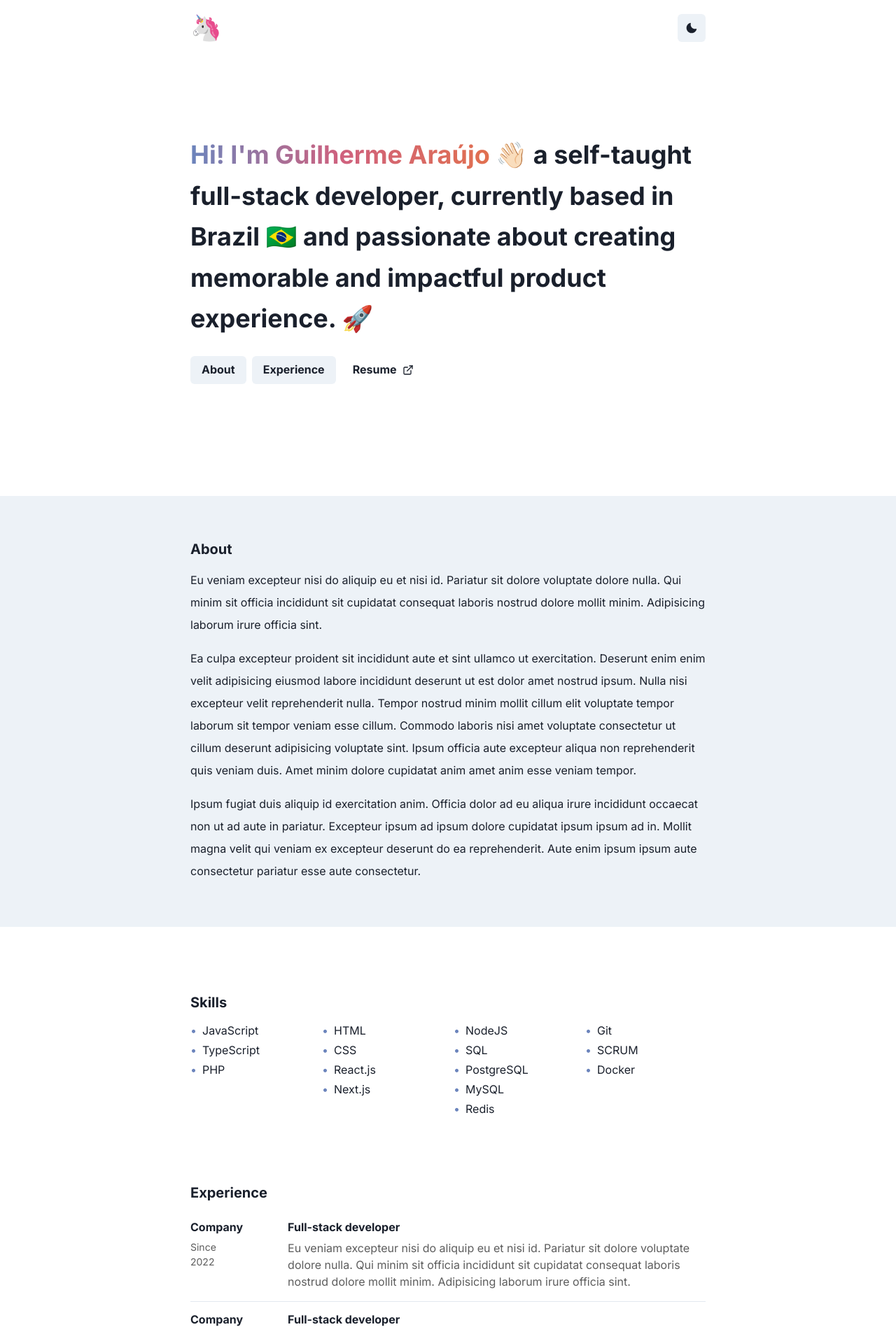
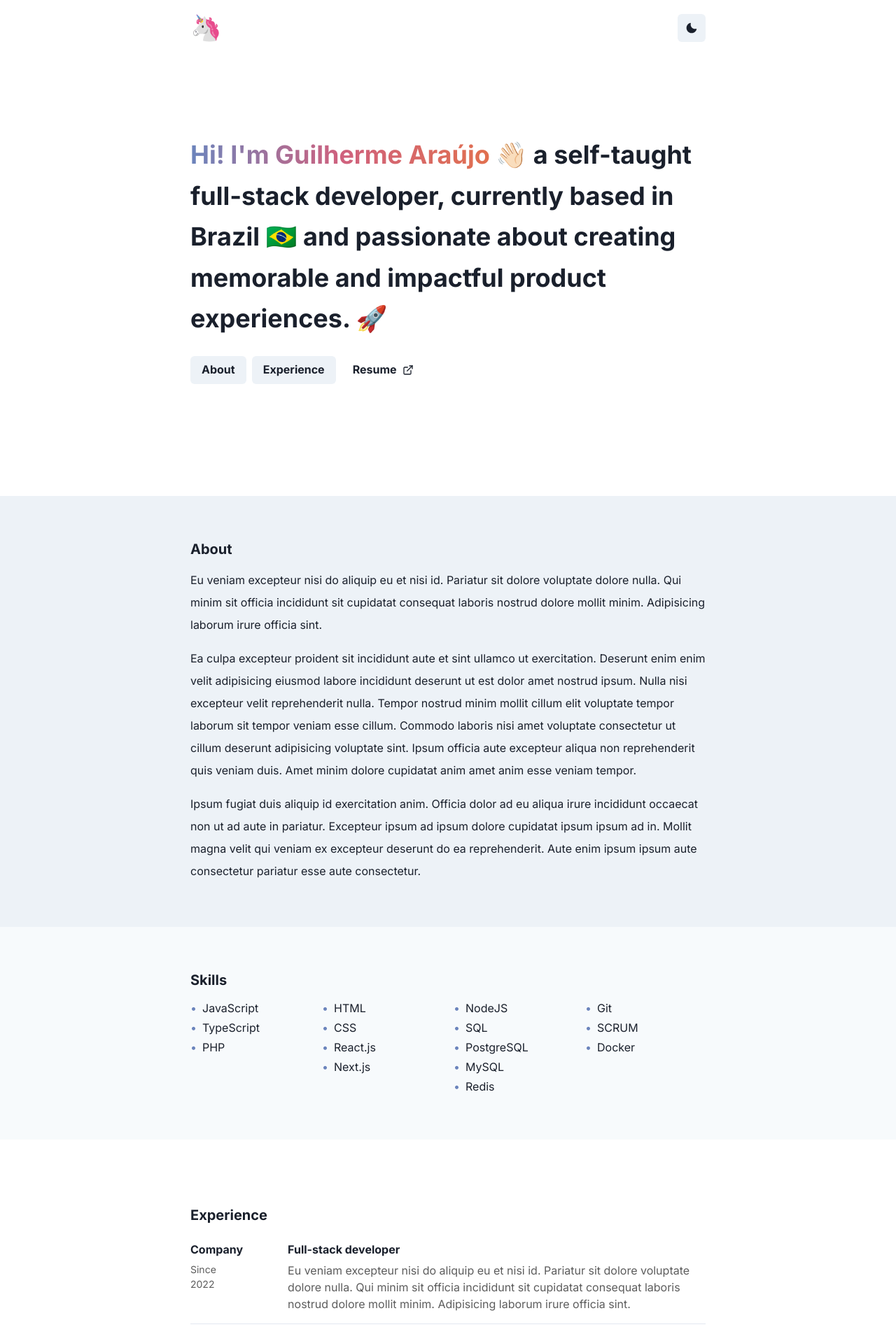
Before and after one commit to araujogui/araujogui.com, a Next.js app: page / in a window 1280 px wide. Shown: the top 1907 px of the page at 70% size. Built offline with nearby package versions, Linux system fonts and the light colour scheme.

Commit message:
Add skills section contrast

```diff
--- a/components/About.jsx
+++ b/components/About.jsx
@@ -11,7 +11,7 @@ const About = () => {
     <Box
       as="section"
       id="about"
-      bg={useColorModeValue("gray.100", "gray.900")}
+      bg={useColorModeValue("gray.100", "gray.700")}
       py="16"
     >
       <Container maxW="container.md">
--- a/components/Foreword.jsx
+++ b/components/Foreword.jsx
@@ -21,7 +21,7 @@ const Foreword = () => {
           </chakra.span>{" "}
           👋🏻 a self-taught full-stack developer, currently based in Brazil 🇧🇷
           and passionate about creating memorable and impactful product
-          experience. 🚀
+          experiences. 🚀
         </Heading>
         <ButtonGroup mt="6">
           <Button as="a" href="#about">
--- a/components/Skills/index.jsx
+++ b/components/Skills/index.jsx
@@ -1,9 +1,21 @@
-import { Box, Container, Heading, List, SimpleGrid } from "@chakra-ui/react";
+import {
+  Box,
+  Container,
+  Heading,
+  List,
+  SimpleGrid,
+  useColorModeValue,
+} from "@chakra-ui/react";
 import Item from "./Item";
 
 const Skills = () => {
   return (
-    <Box as="section" id="skills" my="24">
+    <Box
+      as="section"
+      id="skills"
+      py="16"
+      bg={useColorModeValue("gray.50", "gray.900")}
+    >
       <Container maxW="container.md">
         <Heading size="md">Skills</Heading>
         <SimpleGrid columns={{ base: 2, md: 4 }} spacing="4" mt="4">
```
